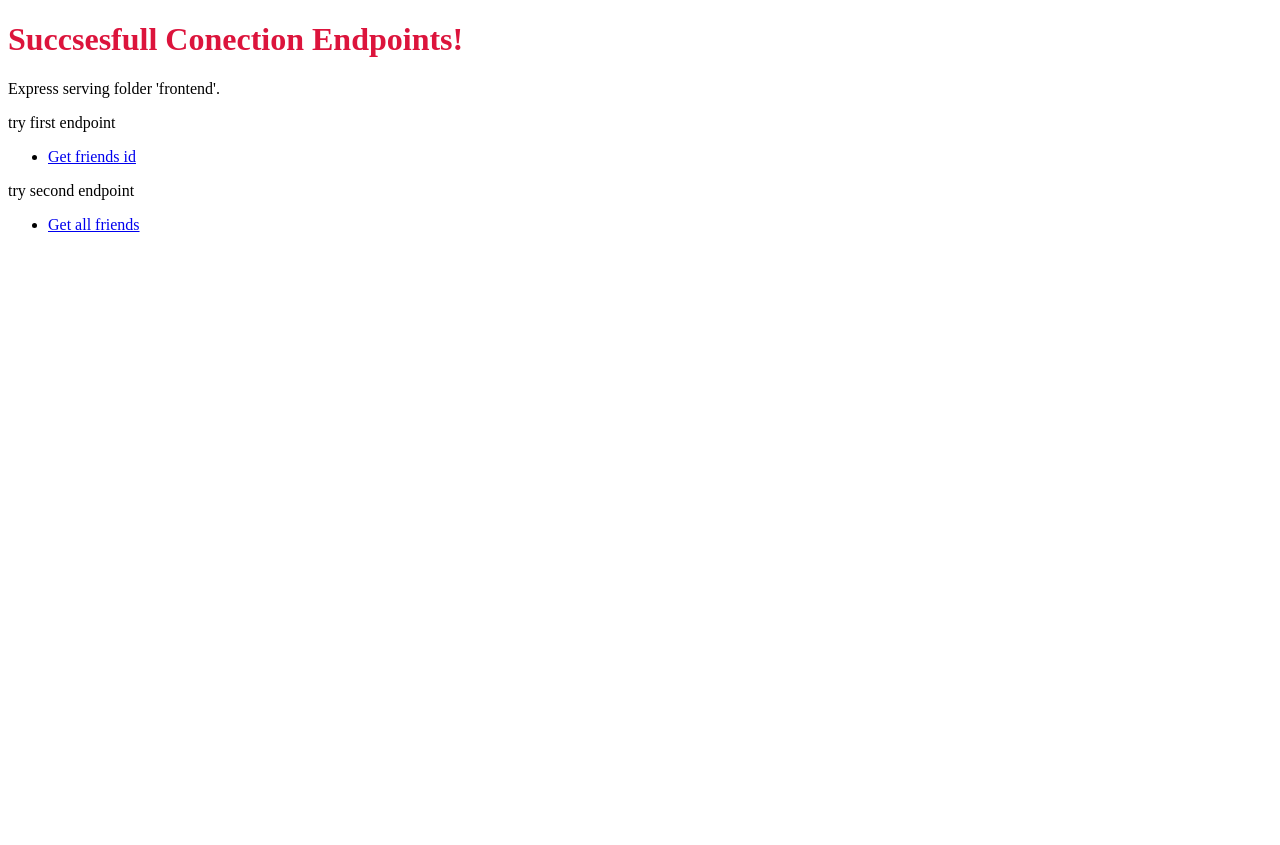
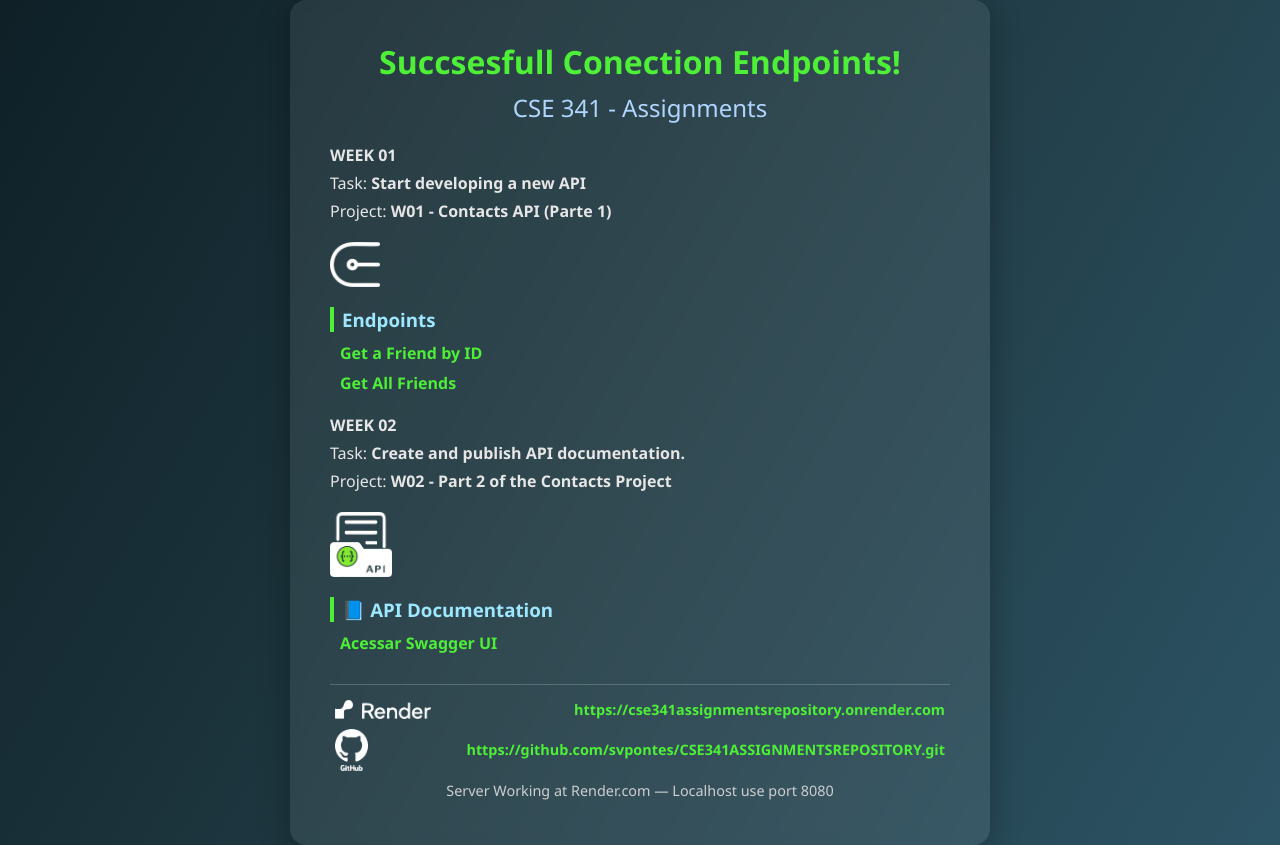
Before and after one commit to svpontes/CSE341ASSIGNMENTSREPOSITORY, a website: page contactsProject/frontend/index.html in a window 1280 px wide. Before the commit the page ends 800 px from the top, so only its background shows below. Drawn offline with Linux system fonts and the light colour scheme.

Commit message:
adjustments in html and css and handlling errors and validation

```diff
--- a/contactsProject/backend/swagger/swagger.json
+++ b/contactsProject/backend/swagger/swagger.json
@@ -108,7 +108,9 @@
         },
         "responses": {
           "201": { "description": "Friend created successfully" },
-          "400": { "description": "Invalid data" }
+          "400": { "description": "Invalid data" },
+          "404": { "description": "Friend not found" },
+          "500": { "description": "Internal server error" }
         }
       }
     }
--- a/contactsProject/frontend/index.html
+++ b/contactsProject/frontend/index.html
@@ -1,29 +1,73 @@
 <!DOCTYPE html>
 <html lang="pt">
+<head>
+  <meta charset="UTF-8">
+  <title>Succsesfull Conection Endpoints!</title>
+  <link rel="stylesheet" href="./styless/style.css">
+</head>
+<body>
+  <main class="container">
+    <header>
+      <h1>Succsesfull Conection Endpoints!</h1>
+      <h2>CSE 341 - Assignments</h2>
+    </header>
 
-<head>
-    <meta charset="UTF-8">
-    <title>Servidor Funcionando!</title>
-    <link rel="stylesheet" href="./styless/style.css">
-</head>
+    <section class="info">
+      <p class="week"><strong>WEEK 01</strong></p>
+      <p class="task">Task: <strong>Start developing a new API</strong></p>
+      <p class="project">Project: <strong>W01 - Contacts API (Parte 1)</strong></p>
+    </section>
+        <div>
+            <img class="endpointimg" src="./src/img/endpoint.png" alt="endpoint image icon" width="426" height="384" loading="lazy">
+        </div>
+    <section class="endpoints">
 
-<body>
-    <h1>Succsesfull Conection Endpoints!</h1>
-    <p>Express serving folder 'frontend'.</p>
-    <p>try first endpoint</p>
-    <ul>
-        <li>
-            <a href="/friends/6910b2b1ce119663152dacaf">Get friends id</a>
-        </li>
-    </ul>
+      <h3>Endpoints</h3>
+      <ul>
+        <li><a href="/friends/6910b2b1ce119663152dacb3">Get a Friend by  ID</a></li>
+        <li><a href="/friends/all">Get All Friends</a></li>
+      </ul>
+    </section>
+    <section class="info">
+      <p class="week"><strong>WEEK 02</strong></p>
+      <p class="task">Task: <strong>Create and publish API documentation.</strong></p>
+      <p class="project">Project: <strong>W02 - Part 2 of the Contacts Project</strong></p>
+    </section>
+        <div>
+            <img class="apidocimg" src="./src/img/apidoc.png" alt="api doc image icon" width="1046" height="1099" loading="lazy">
+        </div>
+    <section class="docs">
+      <h3>📘 API Documentation</h3>
+      <ul>
+        <li><a href="/api-docs" target="_blank">Acessar Swagger UI</a></li>
+      </ul>
+    </section>
 
-    <p>try second endpoint</p>
-    <ul>
-        <li>
-            <a href="/friends/all">Get all friends</a>
-        </li>
-    </ul>
+    <footer>
+        <div>
+            <a class="renderlink" href="https://cse341assignmentsrepository.onrender.com" target="_blank">
+                <img class="renderimg" src="./src/img/rendericon.png"
+                alt="Render deployment link icon"
+                width="854" height="166" loading="lazy">
+            </a>
+            <a>https://cse341assignmentsrepository.onrender.com</a>
+        </div>
 
+
+
+      <div>
+            <a class="githublink" href="https://github.com/svpontes/CSE341ASSIGNMENTSREPOSITORY.git" target="_blank">
+                <img class="githubimg" src="./src/img/githubicon.png"
+                alt="GitHub repository link icon"
+                width="617" height="785" loading="lazy">
+            </a>
+            <a>https://github.com/svpontes/CSE341ASSIGNMENTSREPOSITORY.git</a>
+        </div>
+
+     <div>
+        <p>Server Working at Render.com — Localhost use port 8080</p>
+     </div>
+    </footer>
+  </main>
 </body>
-
 </html>
--- a/contactsProject/frontend/styless/style.css
+++ b/contactsProject/frontend/styless/style.css
@@ -1,3 +1,162 @@
-h1{
-    color: crimson;
+/* Reset básico */
+* {
+  margin: 0;
+  padding: 0;
+  box-sizing: border-box;
 }
+
+/* Fonte e cores base */
+body {
+  font-family: 'Segoe UI', Roboto, Helvetica, Arial, sans-serif;
+  background: linear-gradient(120deg, #0f2027, #203a43, #2c5364);
+  color: #f2f2f2;
+  min-height: 100vh;
+  display: flex;
+  align-items: center;
+  justify-content: center;
+}
+
+.container {
+  background: rgba(255, 255, 255, 0.08);
+  border-radius: 16px;
+  padding: 40px;
+  width: 90%;
+  max-width: 700px;
+  box-shadow: 0 8px 32px rgba(0, 0, 0, 0.3);
+  backdrop-filter: blur(6px);
+  text-align: center;
+}
+
+/* Cabeçalho */
+header h1 {
+  color: #4ef037;
+  font-size: 2rem;
+  margin-bottom: 8px;
+}
+header h2 {
+  font-weight: 400;
+  color: #b0d6ff;
+  margin-bottom: 20px;
+}
+
+.endpointimg{
+    display: flex;
+    flex-direction: column;
+    max-width: 100%;
+    width: 8%;
+    height: auto;
+
+}
+
+.apidocimg{
+    display: flex;
+    flex-direction: column;
+    max-width: 100%;
+    width: 10%;
+    height: auto;
+}
+
+.githubimg{
+    display: flex;
+    flex-direction: column;
+    max-width: 100%;
+    width: 25%;
+    height: auto;
+}
+
+.renderimg{
+    display: flex;
+    flex-direction: column;
+    max-width: 100%;
+    width: 40%;
+    height: auto;
+}
+
+/* Seções */
+section {
+  margin: 20px 0;
+  text-align: left;
+}
+
+section h3 {
+  color: #9de7ff;
+  margin-bottom: 10px;
+  border-left: 4px solid #4ef037;
+  padding-left: 8px;
+}
+
+/* Listas */
+ul {
+  list-style: none;
+  padding-left: 10px;
+}
+
+li {
+  margin: 8px 0;
+}
+
+/* Links */
+a {
+  color: #4ef037;
+  text-decoration: none;
+  font-weight: bold;
+  transition: all 0.3s ease;
+}
+
+a:hover {
+  color: #fff;
+  text-decoration: underline;
+}
+
+/* Info Section */
+.info p {
+  margin-bottom: 6px;
+  color: #e6e6e6;
+}
+
+/* Footer */
+footer {
+
+  border-top: 1px solid rgba(255, 255, 255, 0.2);
+  margin-top: 30px;
+  padding-top: 10px;
+  font-size: 0.9rem;
+  color: #cfcfcf;
+  justify-content: center;
+
+
+}
+
+footer p{
+
+    text-align: center;
+}
+
+
+footer > div{
+
+    display: flex;
+    justify-content: center;
+    align-items: center;
+    padding: 5px;
+}
+
+.ok {
+  color: #4ef037;
+  font-weight: bold;
+}
+
+/* Responsividade */
+@media (max-width: 600px) {
+  .container {
+    padding: 20px;
+  }
+
+  header h1 {
+    font-size: 1.6rem;
+  }
+
+  section h3 {
+    font-size: 1.1rem;
+  }
+}
```
Also changed, not shown: contactsProject/backend/controllers/friends.js (+74 -31 lines), contactsProject/backend/db/connect.js (+29 -1 lines), contactsProject/backend/middleware/errorHandler.js (added, +20 -0 lines), contactsProject/backend/routes/app.js (+21 -1 lines), contactsProject/server.js (+9 -0 lines), contactsProject/frontend/src/img/apidoc.png (added), contactsProject/frontend/src/img/endpoint.png (added), contactsProject/frontend/src/img/githubicon.png (added), contactsProject/frontend/src/img/rendericon.png (added).
